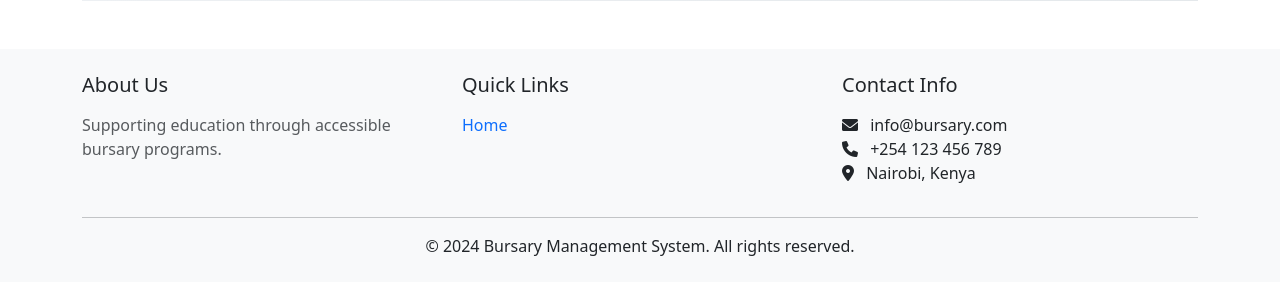
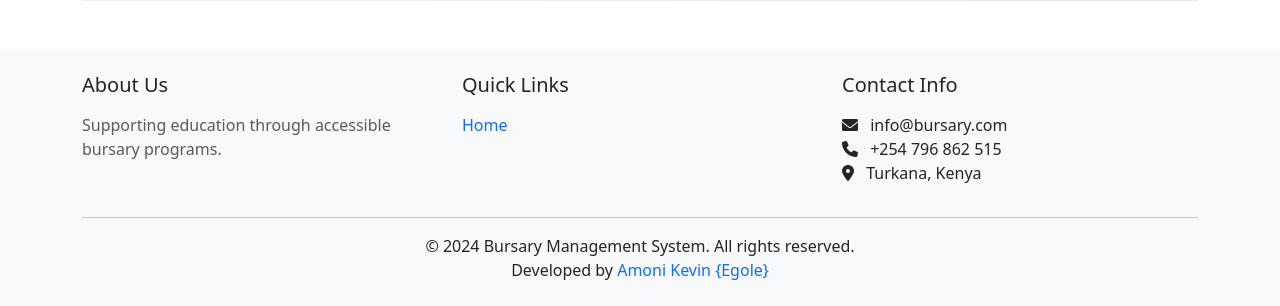
Before and after one commit to egole727/bursary-app, a Flask app: page /auth/register in a window 1280 px wide. Shown: the part 1107-1413 px from the top of the page. Before the commit the page ends 1363 px from the top, so only its background shows below. Run offline with Flask 3, Linux system fonts and the light colour scheme.

```diff
--- a/app/templates/base_main.html
+++ b/app/templates/base_main.html
@@ -167,14 +167,15 @@
                     <h5 class="mb-3">Contact Info</h5>
                     <ul class="list-unstyled">
                         <li><i class="fas fa-envelope me-2"></i> info@bursary.com</li>
-                        <li><i class="fas fa-phone me-2"></i> +254 123 456 789</li>
-                        <li><i class="fas fa-map-marker-alt me-2"></i> Nairobi, Kenya</li>
+                        <li><i class="fas fa-phone me-2"></i> +254 796 862 515</li>
+                        <li><i class="fas fa-map-marker-alt me-2"></i> Turkana, Kenya</li>
                     </ul>
                 </div>
             </div>
             <hr>
             <div class="text-center">
                 <p class="mb-0">&copy; 2024 Bursary Management System. All rights reserved.</p>
+                <p class="mb-0">Developed by <a href="https://www.linkedin.com/in/amoni-kevin/" class="text-decoration-none">Amoni Kevin {Egole}</a></p>
             </div>
         </div>
     </footer>
```
